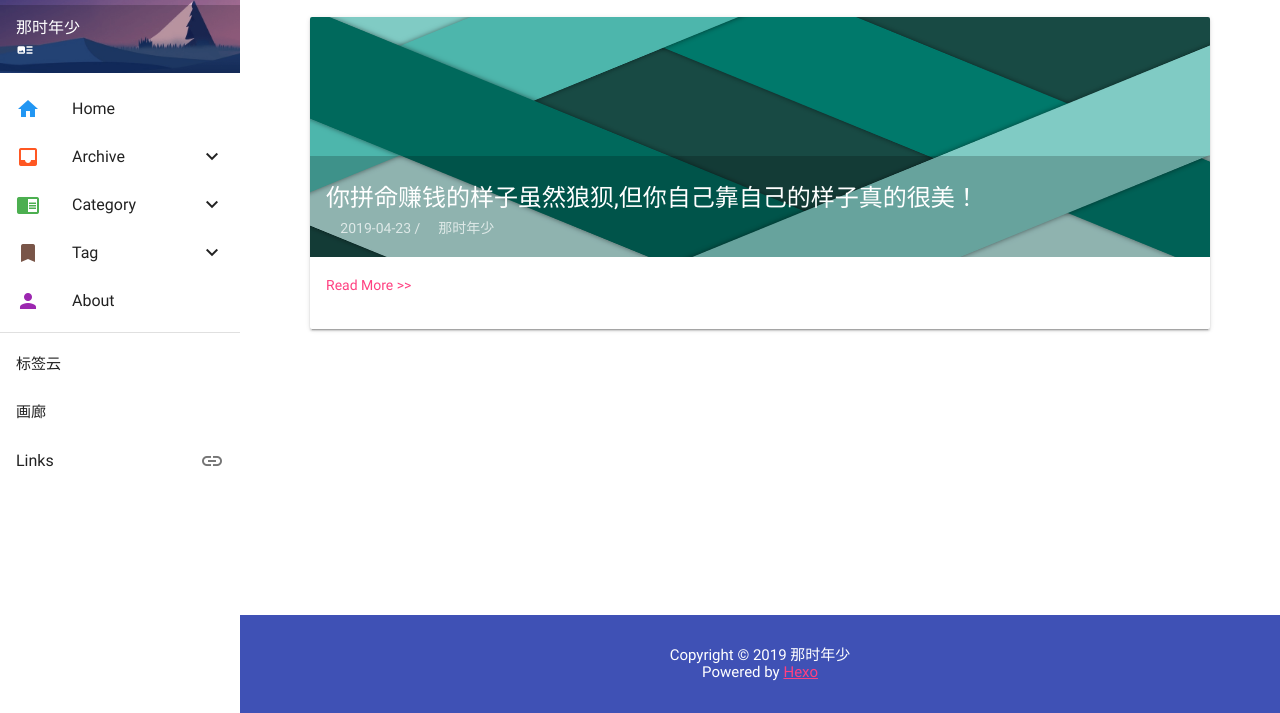
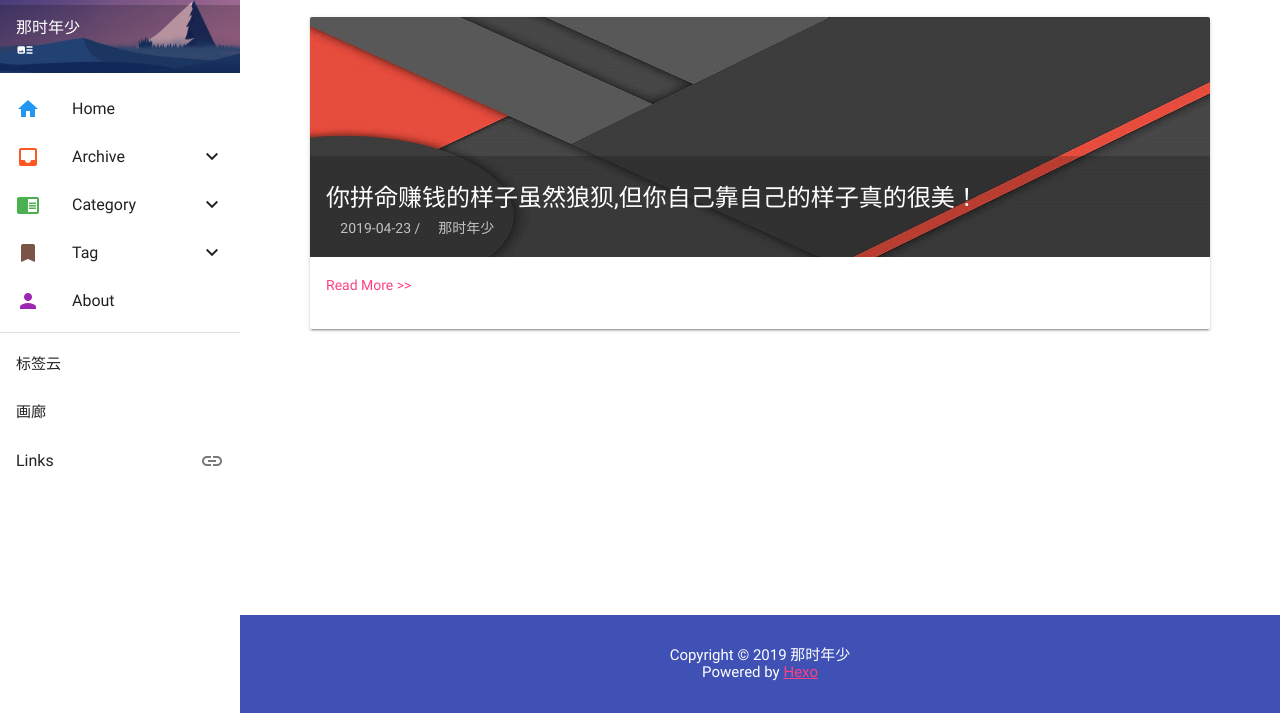
Before and after one commit to wangjunfeng88/wangjunfeng88.github.com, a plain HTML site: page archives/index.html in a window 1280 px wide. Shown: the part 87-800 px from the top of the page. Drawn offline with Linux system fonts and the light colour scheme; files that its build step writes are made by us from their sources; no server answers; files whose address does not match are found by name; a web font is replaced by a local one.

Commit message:
Site updated: 2019-06-03 23:04:08

```diff
--- a/archives/index.html
+++ b/archives/index.html
@@ -163,7 +163,7 @@
   <article class="mdui-card mdui-m-b-5">
     <a href="/blog/2019/04/23/你拼命赚钱的样子虽然狼狈-但你自己靠自己的样子真的很美！/">
       <header class="mdui-card-media mdui-ripple">
-        <img src="/images/random/material-16.png" style="max-height: 240px;">
+        <img src="/images/random/material-4.png" style="max-height: 240px;">
         <div class="mdui-card-media-covered">
           <div class="mdui-card-primary">
             <div class="mdui-card-primary-title">你拼命赚钱的样子虽然狼狈,但你自己靠自己的样子真的很美！</div>
```
Also changed, not shown: archives/2019/04/index.html (+1 -1 lines), index.html (+1 -1 lines).
